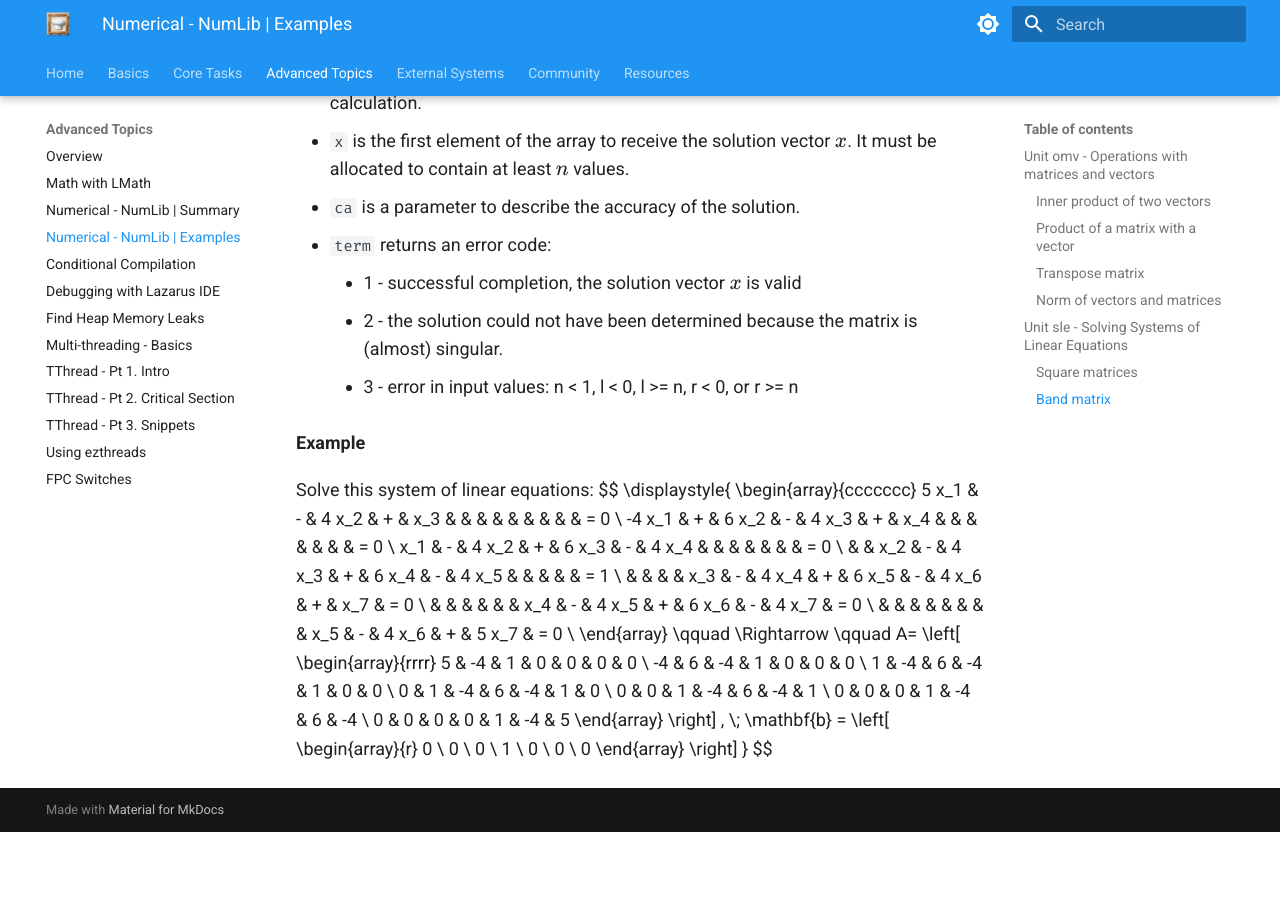
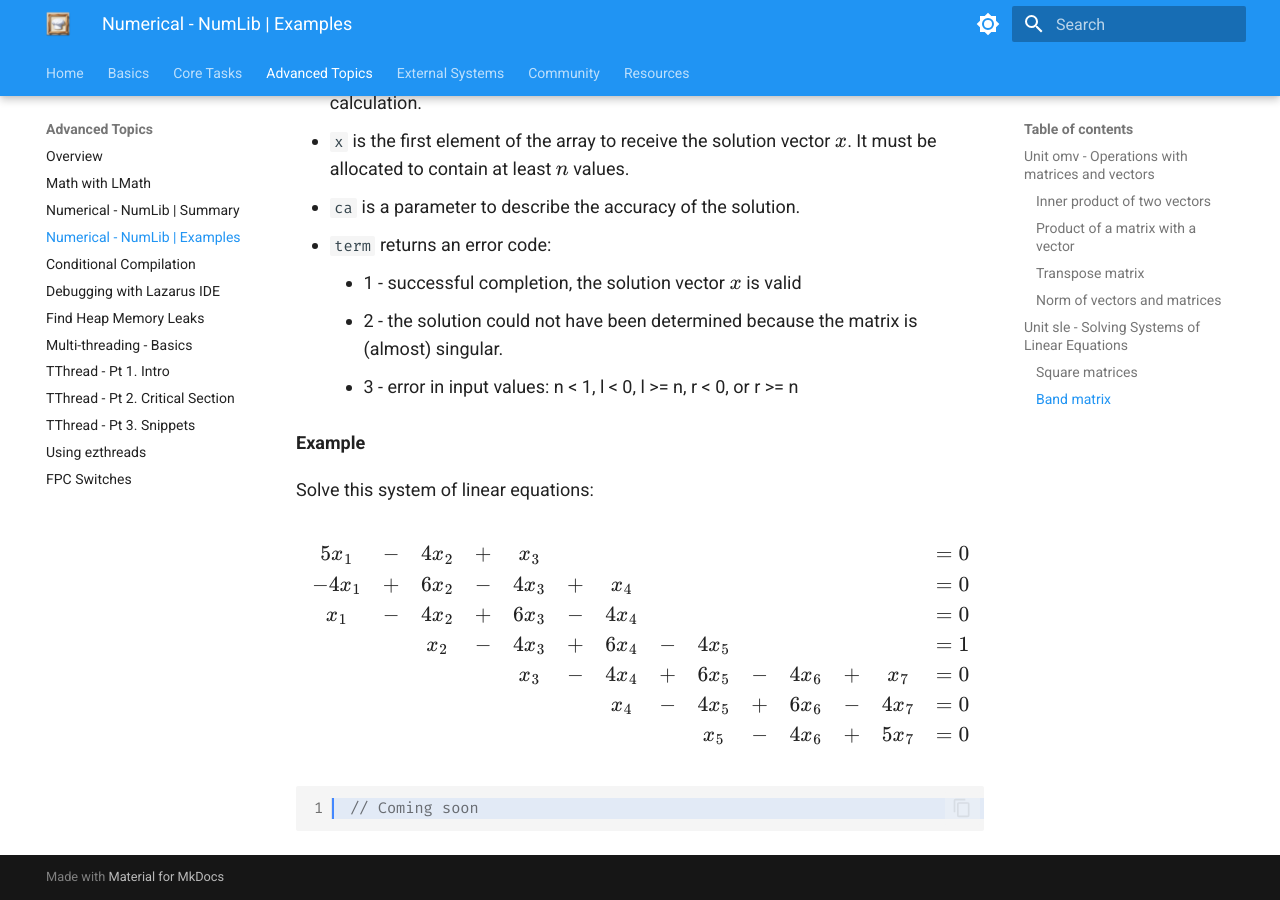
Before and after one commit to ikelaiah/free-pascal-cookbook, an MkDocs documentation site: the page built from docs/docs/advanced/numlib.md, in a window 1280 px wide and 900 px high, scrolled down 13704 px. Built offline with MkDocs 1.6.1 and Material for MkDocs 9.7.7, drawn with Linux system fonts in a browser that asks for light colours; before the commit the page ends 14536 px from its top, so only the background shows below that.

Commit message:
Update - Minor edits.

````diff
--- a/docs/docs/advanced/numlib.md
+++ b/docs/docs/advanced/numlib.md
@@ -635,6 +635,7 @@ procedure slegba(n, l, r: ArbInt; var a, b, x, ca: ArbFloat; var term:ArbInt);
 **Example**
 
 Solve this system of linear equations:
+
 $$
 \displaystyle{  \begin{array}{ccccccc}
     5 x_1 & - & 4 x_2 & + &   x_3 &   &       &   &       &   &       &   &       & = 0  \\
@@ -673,3 +674,7 @@ $$
   \right]
  }
 $$
+
+```pascal linenums="1" hl_lines="1"
+// Coming soon
+```
````
